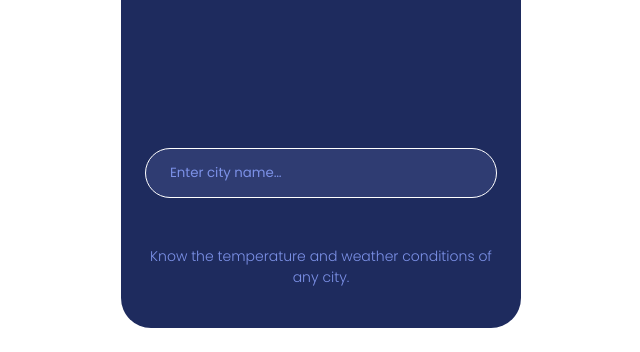
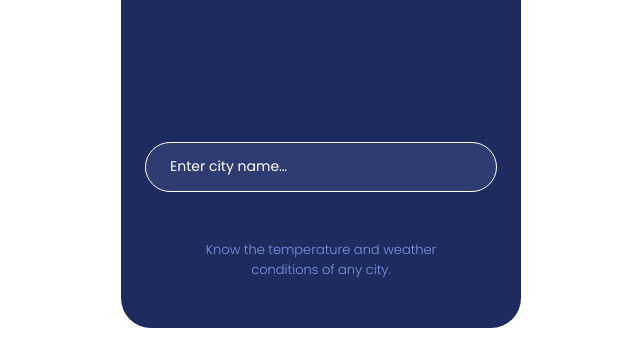
Before and after one commit to rajatuiux/weather-app-rg, a plain HTML site: page index.html in a window 1280 px wide. Shown: the part 448-800 px from the top of the page, without its empty margins (319-959 px from the left). Drawn offline with Linux system fonts and the light colour scheme.

Commit message:
Update style.css

```diff
--- a/css/style.css
+++ b/css/style.css
@@ -64,7 +64,8 @@ main {
   animation: searchInput 1s ease-in-out forwards;
 }
 .search input::placeholder {
-  color: var(--text-secondary);
+  color: #ffffff;
+  font-size: 14px;
 }
 .search button {
   background: var(--bg-light);
@@ -109,8 +110,10 @@ main {
   width: 150px;
 }
 .footer{
-  padding: 0px 24px 40px 24px;
-  font-size: 14px;
+  padding: 0px 24px 48px 24px;
+  font-size: 13px;
+  width: 320px;
+  margin: 0 auto;
 }
 .topContent {
   display: grid;
```
